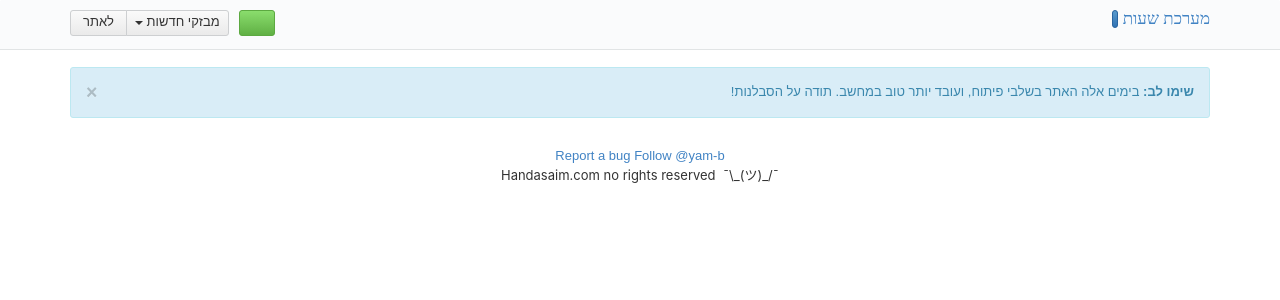
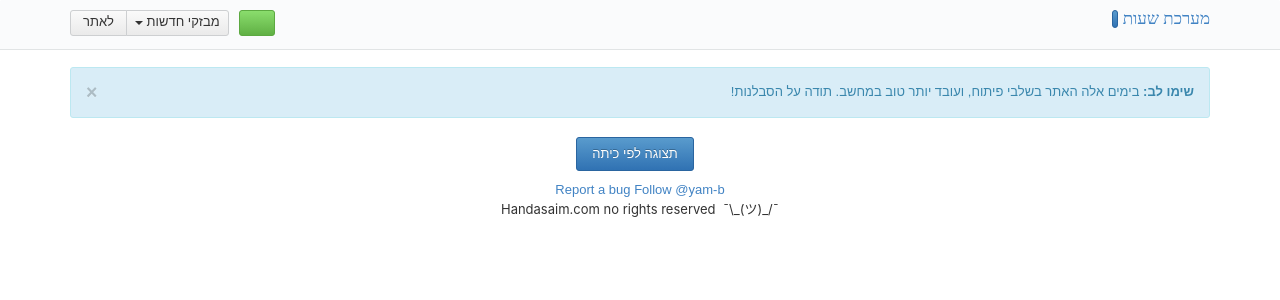
Before and after one commit to yam-b/handasaim.com, a Django app: template Schedule/templates/Schedule/luz.html in a window 1280 px wide. Shown: the top 300 px of the page. Run offline with Django 3.2, Linux system fonts and the light colour scheme; the template is opened without the code that fills it, so the values that code supplies are empty; some libraries are stand-ins or nearby versions; some web fonts are replaced.

Commit message:
add button

```diff
--- a/Schedule/templates/Schedule/luz.html
+++ b/Schedule/templates/Schedule/luz.html
@@ -12,7 +12,7 @@
 </div>
 <h1 class='text-center' dir='ltr'>¯\_(ツ)_/¯</h1>
 {% else %}
-<div class='wrapper'>
+    <div class='wrapper text-center'>
     <div class='table-responsive scroller' style='overflow: auto'>
         <table class='table table-hover genius'>
             {% for row in table %}
@@ -43,6 +43,7 @@
             {% endfor %}
         </table>
     </div>
+        <a class='btn btn-lg btn-primary' href='javascript:window.location = "/";'>תצוגה לפי כיתה</a>
 </div>
 {% endif %}
 {% endblock %}
```
